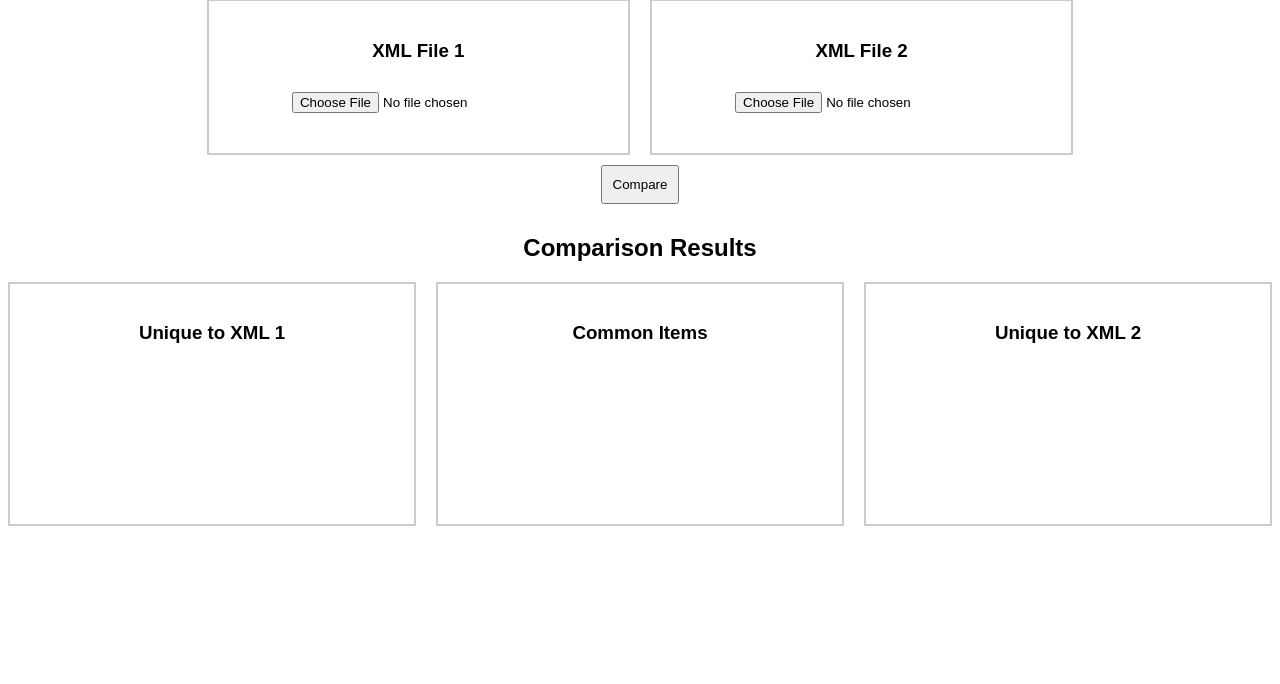
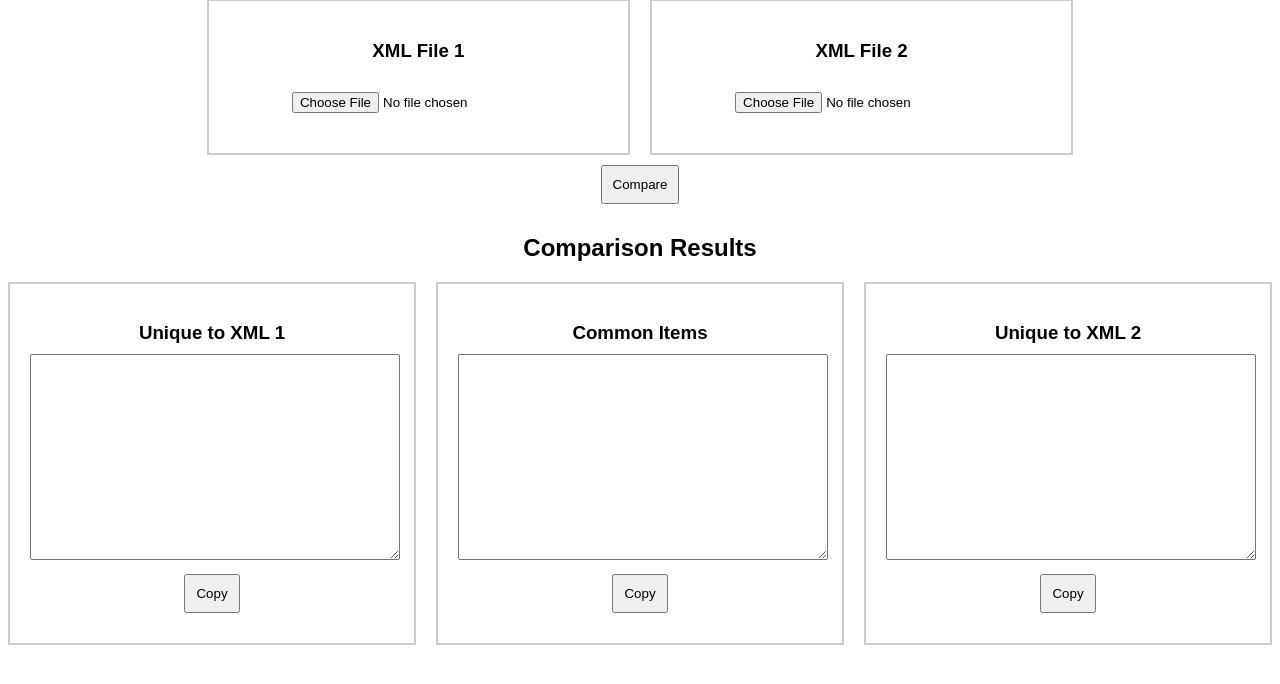
Before and after one commit to JackErhardt/BL-XML-Utils, a Flask app: page / in a window 1280 px wide. Shown: the part 69-753 px from the top of the page. Run offline with Flask 3, Linux system fonts and the light colour scheme.

Commit message:
Make XML output more copy+paste friendly

```diff
--- a/app.py
+++ b/app.py
@@ -23,16 +23,15 @@ def process_xml():
         return jsonify({'error': 'Invalid XML format'}), 400
 
     def extract_items(root):
-        items_dict = defaultdict(int)  # Dictionary to store items with counts
+        items_dict = defaultdict(int)
         for item in root.findall("ITEM"):
             item_id = item.find("ITEMID").text
             color = item.find("COLOR").text
             min_qty = int(item.find("MINQTY").text)
-            key = (item_id, color)  # Unique identifier for comparison
-            items_dict[key] += min_qty  # Accumulate MINQTY count
+            key = (item_id, color)
+            items_dict[key] += min_qty
         return items_dict
 
-    # Extract items from both XMLs
     items1 = extract_items(root1)
     items2 = extract_items(root2)
 
@@ -56,17 +55,20 @@ def process_xml():
         elif qty2 > 0:
             unique_to_2[key] = qty2
 
-    def format_items(items):
-        return [
-            {"ITEMID": key[0], "COLOR": key[1], "MINQTY": qty}
-            for key, qty in items.items()
-        ]
+    def create_xml_string(items):
+        root = ET.Element("INVENTORY")
+        for key, qty in items.items():
+            item = ET.SubElement(root, "ITEM")
+            ET.SubElement(item, "ITEMID").text = key[0]
+            ET.SubElement(item, "COLOR").text = key[1]
+            ET.SubElement(item, "MINQTY").text = str(qty)
+        return ET.tostring(root, encoding='unicode')
 
     return jsonify({
         'message': 'Comparison complete!',
-        'common_items': format_items(common_items),
-        'unique_to_1': format_items(unique_to_1),
-        'unique_to_2': format_items(unique_to_2)
+        'common_items_xml': create_xml_string(common_items),
+        'unique_to_1_xml': create_xml_string(unique_to_1),
+        'unique_to_2_xml': create_xml_string(unique_to_2)
     })
 
 if __name__ == '__main__':
--- a/templates/index.html
+++ b/templates/index.html
@@ -11,8 +11,7 @@
         .result-box { min-height: 200px; overflow-y: auto; }
         input, button { margin: 10px; padding: 10px; }
         h3 { margin-bottom: 10px; }
-        ul { list-style-type: none; padding: 0; }
-        li { padding: 5px 0; }
+        textarea { width: 100%; height: 200px; font-family: monospace; white-space: pre; }
     </style>
 </head>
 <body>
@@ -35,15 +34,18 @@
     <div class="container">
         <div class="result-box">
             <h3>Unique to XML 1</h3>
-            <ul id="unique1"></ul>
+            <textarea id="unique1" readonly></textarea>
+            <button onclick="copyToClipboard('unique1')">Copy</button>
         </div>
         <div class="result-box">
             <h3>Common Items</h3>
-            <ul id="common"></ul>
+            <textarea id="common" readonly></textarea>
+            <button onclick="copyToClipboard('common')">Copy</button>
         </div>
         <div class="result-box">
             <h3>Unique to XML 2</h3>
-            <ul id="unique2"></ul>
+            <textarea id="unique2" readonly></textarea>
+            <button onclick="copyToClipboard('unique2')">Copy</button>
         </div>
     </div>
 
@@ -65,20 +67,17 @@
                 return;
             }
 
-            function populateList(elementId, items) {
-                const list = document.getElementById(elementId);
-                list.innerHTML = ""; // Clear previous results
-                items.forEach(item => {
-                    const listItem = document.createElement("li");
-                    listItem.textContent = `ITEMID: ${item.ITEMID}, COLOR: ${item.COLOR}, MINQTY: ${item.MINQTY}`;
-                    list.appendChild(listItem);
-                });
-            }
+            document.getElementById("unique1").value = result.unique_to_1_xml;
+            document.getElementById("common").value = result.common_items_xml;
+            document.getElementById("unique2").value = result.unique_to_2_xml;
+        };
 
-            populateList("unique1", result.unique_to_1);
-            populateList("common", result.common_items);
-            populateList("unique2", result.unique_to_2);
-        };
+        function copyToClipboard(elementId) {
+            const textarea = document.getElementById(elementId);
+            textarea.select();
+            document.execCommand("copy");
+            alert("Copied to clipboard!");
+        }
     </script>
 </body>
 </html>
```
